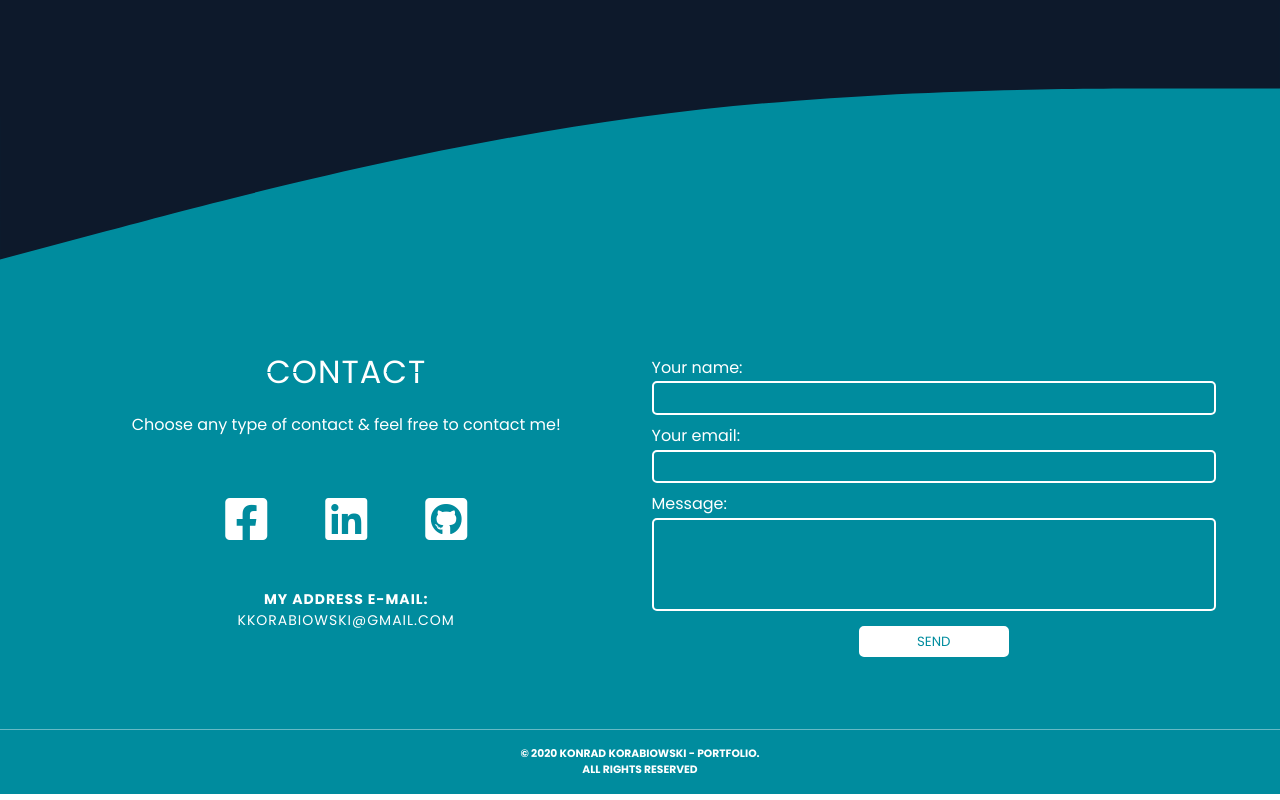
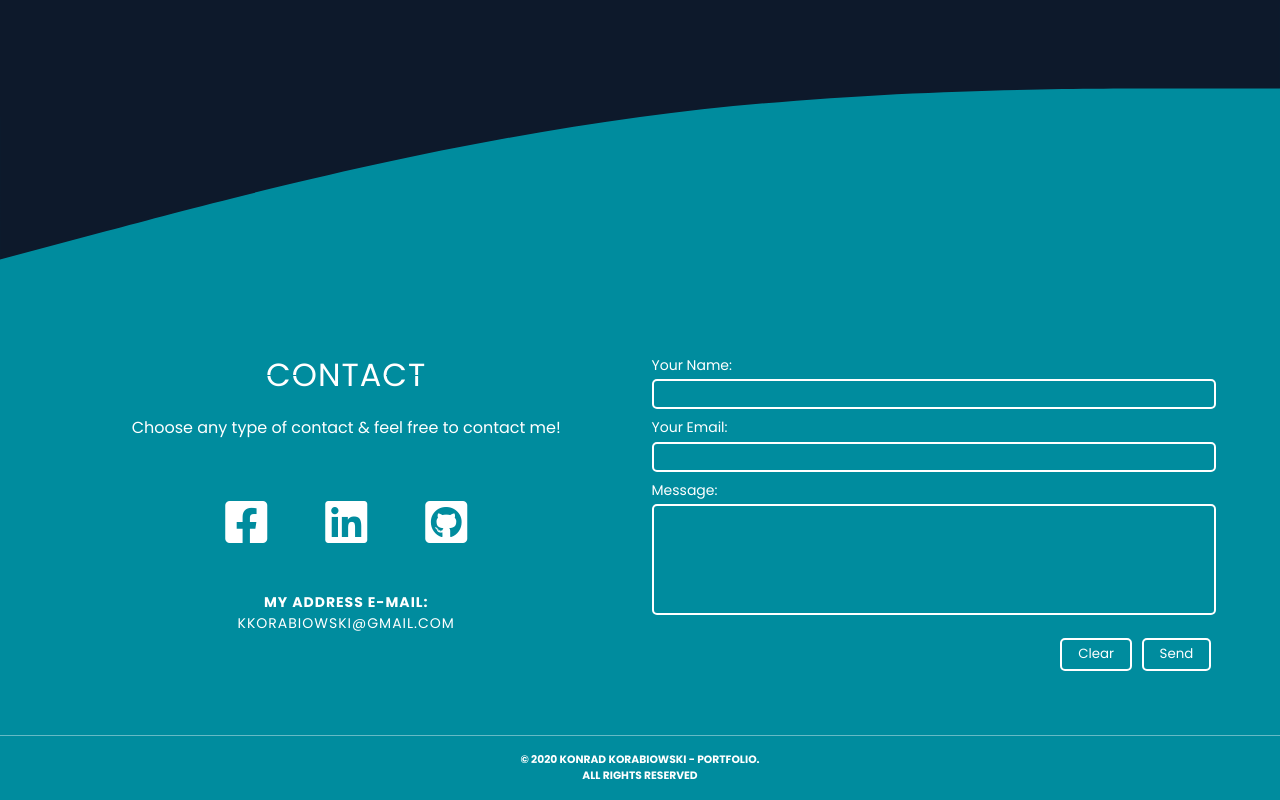
Before and after one commit to kkorab/portfolio-v2, a React (Create React App) app: page / in a window 1280 px wide. Shown: the part 4773-5573 px from the top of the page. Built offline with nearby package versions, Linux system fonts and the light colour scheme.

Commit message:
'new-form'

```diff
--- a/src/components/Contact.jsx
+++ b/src/components/Contact.jsx
@@ -3,6 +3,7 @@ import styled from 'styled-components';
 import {Container} from './Hero';
 import {SectionTitle} from '../components/AboutMe';
 import ContactForm from './ContactForm';
+import ContactFormNetlify from './ContactFormNetlify';
 
 export default function Contact() {
     return (
@@ -36,9 +37,8 @@ export default function Contact() {
                             kkorabiowski@gmail.com
                         </Mail>
                     </ContactDesc>
-                    <ContactForm>
-
-                    </ContactForm>
+                    {/* <ContactForm/> */}
+                    <ContactFormNetlify/>
                     </ContactFlex>
             </Container>
         </ContactSection>
--- /dev/null
+++ b/src/components/ContactFormNetlify.jsx
@@ -0,0 +1,102 @@
+import React from 'react'
+import { Formik, Field } from 'formik'
+import * as Yup from 'yup'
+
+const encode = (data) => {
+    return Object.keys(data)
+      .map(key => encodeURIComponent(key) + '=' + encodeURIComponent(data[key]))
+      .join('&')
+  }
+
+const ContactFormNetlify = () => {
+  return (
+    <Formik
+      initialValues={{ name: '', email: '', message: '' }}
+      validationSchema={Yup.object().shape({
+        name: Yup.string()
+            .min(2, 'Too Short!')
+            .max(25, 'Must be 25 characters or less')
+            .required('Name is Required!'),
+        email: Yup.string()
+            .email('Enter a Valid Email!')
+            .required('Email is Required!'),
+        message: Yup.string()
+            .max(250, 'Must be 255 characters or less')
+            .required('Message is Required!'),
+      })}
+      onSubmit={(values, { setSubmitting }) => {
+        fetch("/", {
+          method: 'POST',
+          headers: { 'Content-Type': 'application/x-www-form-urlencoded' },
+          body: encode({
+            'form-name': 'contact',
+            ...values,
+          }),
+        })
+          .then(() => {
+            setSubmitting(false)
+          })
+          .catch(error => {
+            alert('Error: Please Try Again!')
+            setSubmitting(false)
+          })
+      }}
+      render={({
+        touched,
+        errors,
+        isSubmitting,
+        handleSubmit,
+        handleReset,
+      }) => (
+        <form className='form'
+        name='contact'
+        onSubmit={handleSubmit}
+        onReset={handleReset}
+        data-netlify='true'
+        data-netlify-recaptcha="true"
+        data-netlify-honeypot='bot-field'
+      >
+        <div className='field'>
+          <label htmlFor='name' className='label'>Your Name:</label>
+          <Field
+            className='input'
+            type='text'
+            name='name'
+          />
+         {touched.name && errors.name && <p className='danger'>{errors.name}</p>}
+        </div>
+        <div className='field'>
+          <label htmlFor='email' className='label'>Your Email:</label>
+          <Field
+            className='input'
+            type='text'
+            name='email'
+          />
+         {touched.email && errors.email && <p className='danger'>{errors.email}</p>}
+        </div>
+        <div className='field'>
+          <label htmlFor='message' className='label'>Message:</label>
+          <Field
+            className='input-textarea'
+            name='message'
+            component='textarea'
+            rows='5'
+          />
+         {touched.message && errors.message && <p className='danger'>{errors.message}</p>}
+        </div>
+        <div className="buttons-cnt">
+            <div data-netlify-recaptcha="true"></div>
+        <div className='buttons'>
+          <input type='reset' value='Clear'
+            className='button' />
+          <input name='submit' type='submit' disabled={isSubmitting} value='Send'
+            className='button' />
+        </div>
+        </div>
+      </form>
+      )}
+    />
+  )
+}
+
+export default ContactFormNetlify
--- a/src/index.css
+++ b/src/index.css
@@ -307,13 +307,90 @@ body {
 
 form label {
   display: block;
-  margin-top: 0.5rem;
+  margin-top: .5rem;
+  font-size: .875rem;
+  padding-bottom: .2rem;
+  transition: .5s all;
 }
 
-.contact-form {
+.form {
+  margin-top: 2rem;
+  width: 100%;
+}
+
+.form p {
+  margin: 0;
+  padding: 0;
+}
+
+.input {
+  color: white;
+  padding: .2rem .4rem;
+  width: 100%;
+  border: 2px solid white;
+  border-radius: 5px;
+  background: none;
+  font-family: var(--main-font);
+  outline: none;
+}
+
+.input-textarea {
+  color: white;
+  padding: .2rem .4rem;
+  width: 100%;
+  resize: none;
+  border: 2px solid white;
+  border-radius: 5px;
+  background: none;
+  font-family: var(--main-font);
+  outline: none;
+  margin: 0;
+}
+
+.buttons-cnt {
+  display: flex;
+  justify-content: space-between;
+  align-items: center;
+}
+
+.buttons {
+  margin-top: 1rem;
+  display: flex;
+  justify-content: flex-end;
+  align-items: center;
+}
+
+.button {
+  margin: 0 .3rem;
+  padding: .3rem 1rem;
+  color: white;
+  font-family: var(--main-font);
+  background: none;
+  border: 2px solid white;
+  border-radius: 5px;
+  transition: .5s all;
+  cursor: pointer;
+}
+
+.button:hover {
+  color: var(--third-color);
+  background: white;
+}
+
+.danger {
+  font-size: .875rem;
+  text-transform: lowercase;
+  color: rgb(253, 94, 94);
+}
+
+.danger::first-letter {
+  text-transform: uppercase;
+}
+
+/* .contact-form {
   width: 100%;
   margin-top: 2rem;
-}
+} */
 
 
 @media (min-width: 800px) {
@@ -374,7 +451,11 @@ form label {
     .logo {
       width: 150px
     }
-    .contact-form {
+    /* .contact-form {
+      width: 49%;
+    } */
+
+    .form {
       width: 49%;
     }
 }
```
